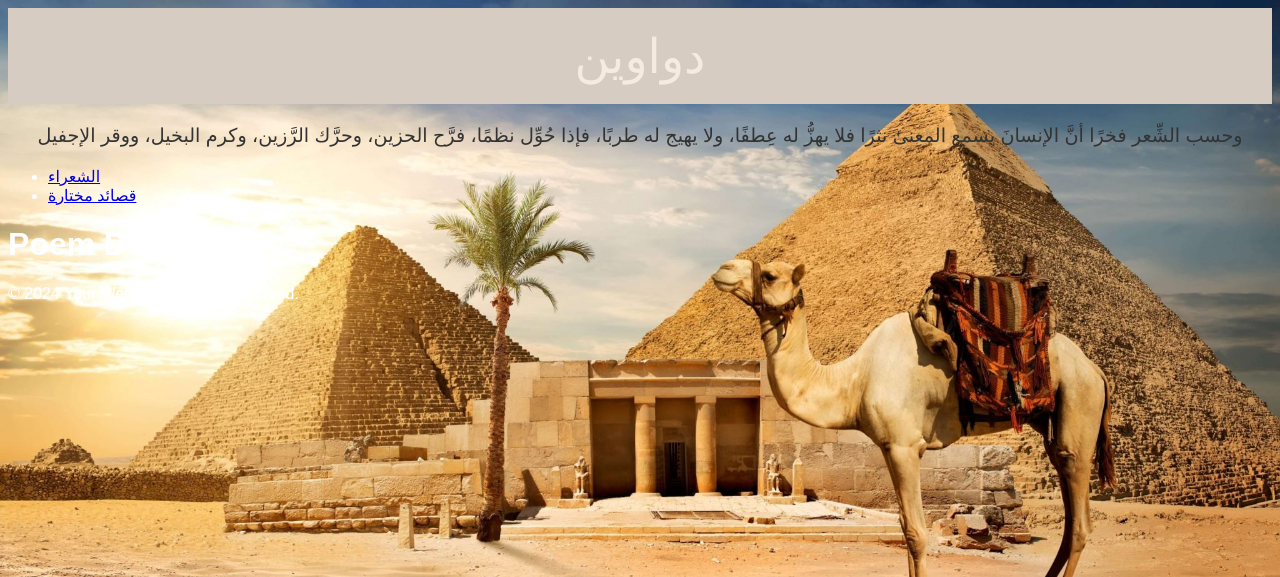
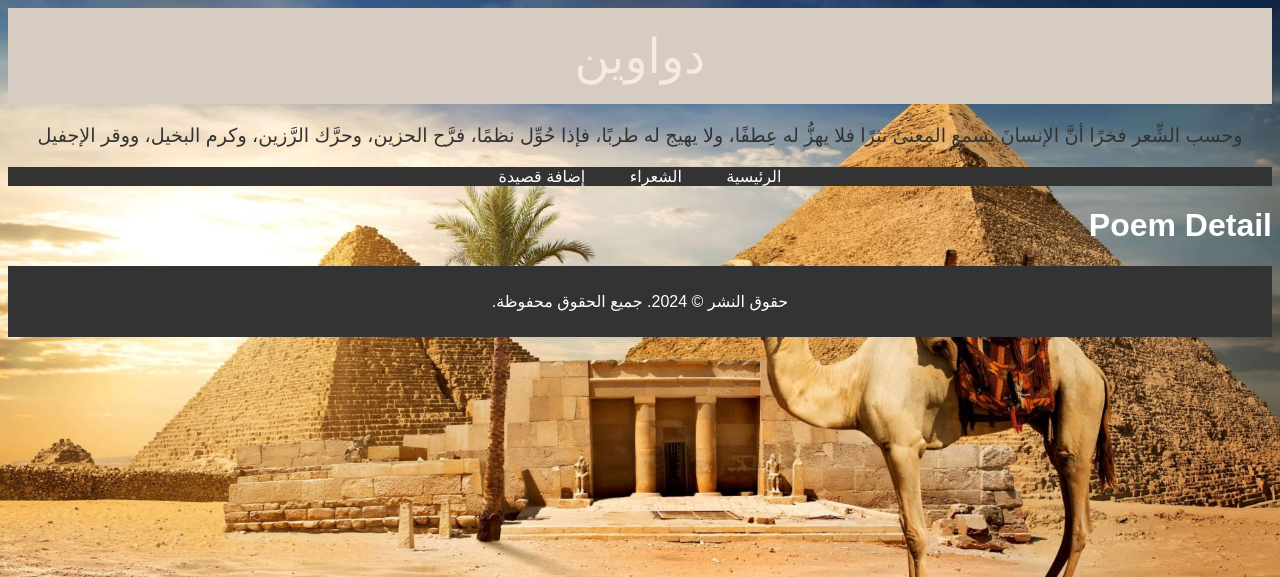
Before and after one commit to ShhdHazzaa/poet-WA, a Django app: page / in a window 1280 px wide. Shown: the top 577 px of the page. Run offline with Django 5.2, Linux system fonts and the light colour scheme.

Commit message:
Update base.html

```diff
--- a/my_app/apps/templates/base.html
+++ b/my_app/apps/templates/base.html
@@ -1,7 +1,7 @@
 <!-- base.html -->
 {% load static %}
 <!DOCTYPE html>
-<html lang="en">
+<html lang="ar" dir="rtl">
 <head>
     <meta charset="UTF-8">
     <meta http-equiv="X-UA-Compatible" content="IE=edge">
@@ -9,23 +9,45 @@
     <title>{% block title %}دواوين{% endblock %}</title>
     <link rel="stylesheet" href="{% static 'css/styles.css' %}">
     <style>
-        /* Add custom styles for the title */
+        /* Custom styles for the title */
         .page-title {
             text-align: center;
             font-family: "Droid Arabic Kufi", Arial, sans-serif;
-            font-size: 3em; /* Adjust the font size as needed */
-            color: #f5ebe0; /* Lighter color */
-            background-color: #d6ccc2; /* Darker color */
+            font-size: 3em;
+            color: #f5ebe0;
+            background-color: #d6ccc2;
             padding: 20px;
             margin-bottom: 20px;
         }
-        /* Add custom styles for the bio/description */
+        /* Custom styles for the bio/description */
         .bio {
             text-align: center;
             font-family: "Droid Arabic Kufi", Arial, sans-serif;
             font-size: 1.2em;
-            color: #333; /* Dark text color */
+            color: #333;
             margin-bottom: 20px;
+        }
+        /* Navigation and footer styles */
+        nav ul {
+            list-style-type: none;
+            padding: 0;
+            background-color: #333;
+            text-align: center;
+            margin: 0;
+        }
+        nav ul li {
+            display: inline;
+        }
+        nav ul li a {
+            text-decoration: none;
+            color: white;
+            padding: 15px 20px;
+        }
+        footer {
+            text-align: center;
+            padding: 10px 0;
+            background-color: #333;
+            color: white;
         }
     </style>
 </head>
@@ -34,24 +56,22 @@
     <div class="bio">
         وحسب الشِّعر فخرًا أنَّ الإنسانَ يسمع المعنىٰ نثرًا فلا يهزُّ له عِطفًا، ولا يهيج له طربًا، فإذا حُوِّل نظمًا، فرَّح الحزين، وحرَّك الرَّزين، وكرم البخيل، ووقر الإجفيل
     </div>
-
     <header>
         <nav>
             <ul>
+                <li><a href="{% url 'poem_list' %}">الرئيسية</a></li>
                 <li><a href="{% url 'poet_list' %}">الشعراء</a></li>
-                <li><a href="{% url 'poem_list' %}">قصائد مختارة</a></li>
+                <li><a href="{% url 'poem_create' %}">إضافة قصيدة</a></li>
             </ul>
         </nav>
     </header>
-
     <main>
         {% block content %}
         {% endblock %}
     </main>
-
     <footer>
-        <p>&copy; 2024 Your Website. All rights reserved.</p>
-        <!-- Add footer content, such as links or copyright notice, here -->
+        <p>حقوق النشر © 2024. جميع الحقوق محفوظة.</p>
     </footer>
+        <script src="{% static 'js/f.js' %}"></script>
 </body>
 </html>
```
